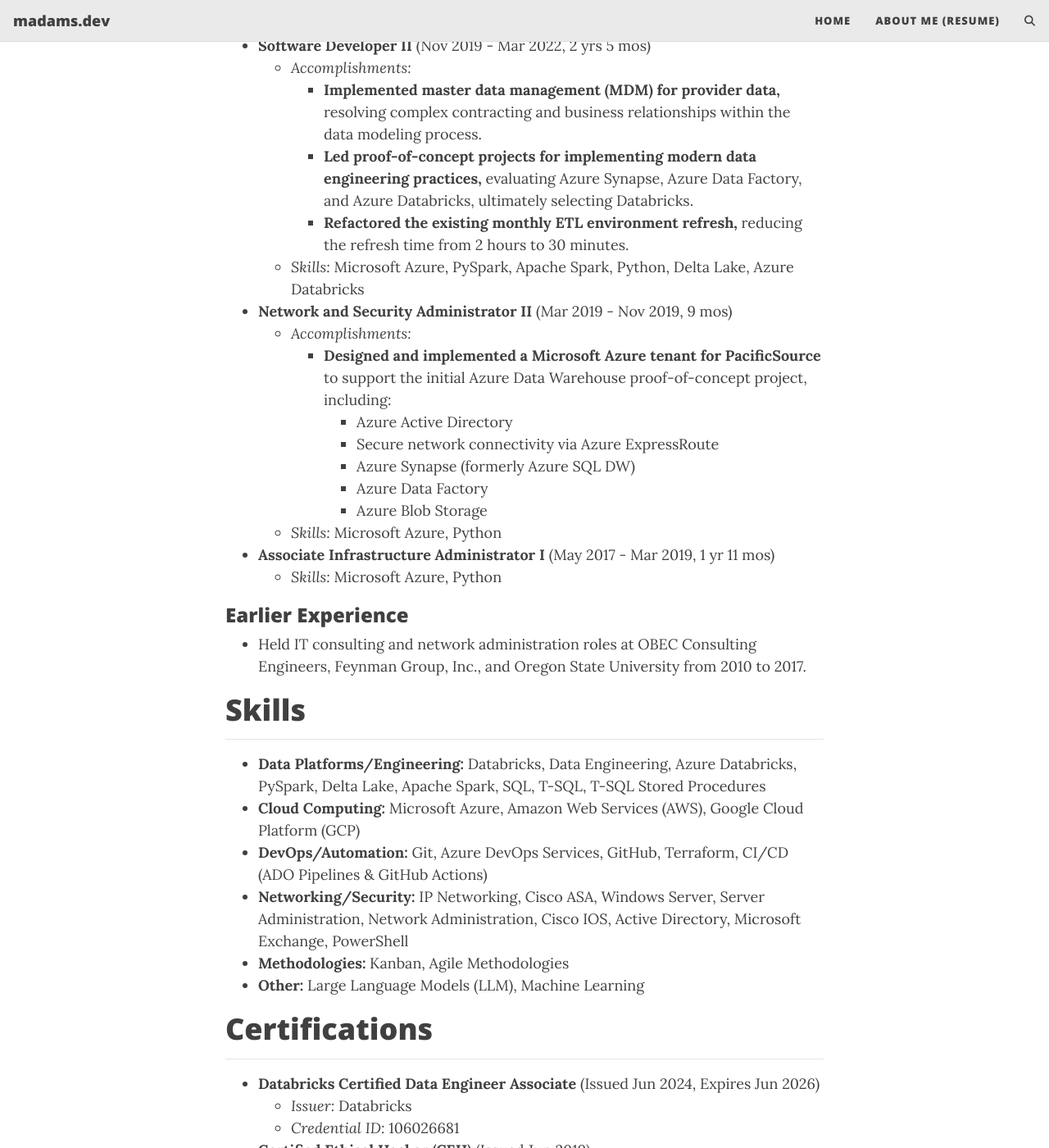
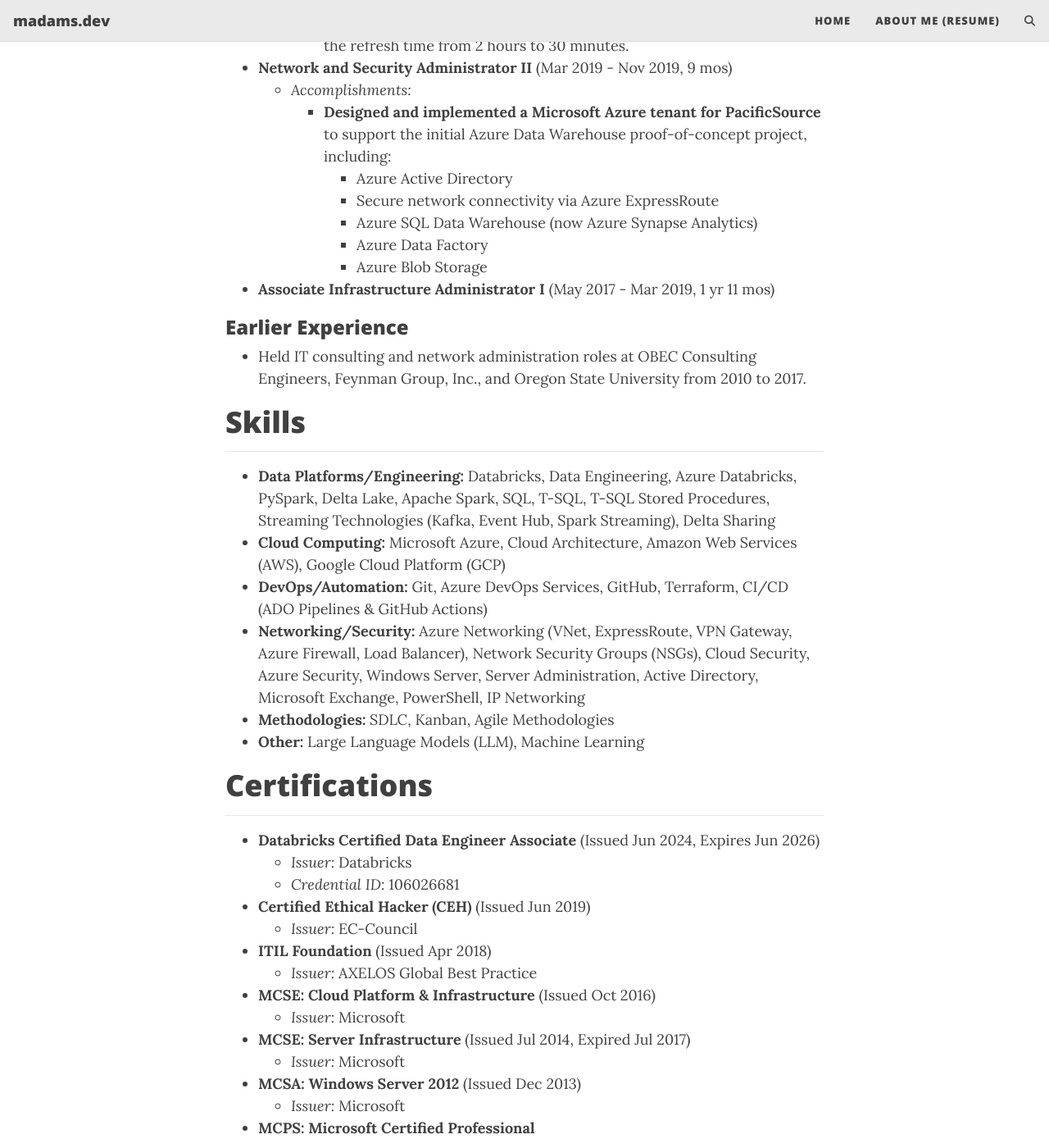
Before and after one commit to sysopmatt/madams-dev, a Jekyll site: the page built from aboutme.md, in a window 1280 px wide and 1400 px high, scrolled down 1664 px. Shown: the whole window at 82% size. Built offline with Jekyll 4.4.1, drawn with Linux system fonts in a browser that asks for light colours; comment, search, counter and statistics services are not loaded; some of the changed text lies outside the part shown.

Commit message:
Update aboutme.md

```diff
--- a/aboutme.md
+++ b/aboutme.md
@@ -29,32 +29,27 @@
 
 *   **Senior Data Platforms Developer** (Jun 2024 - Present)
     *   _Accomplishments:_
-        *   **Lead Data Platform Steering committee,** providing oversight and governance to the data platform.
+        *   **Lead Data Platform Governance committee,** providing oversight and governance to the data platform.
         *   **Migrating core data platform from nightly refresh to real-time data ingestion** via streaming (Delta Live Tables, Spark Structured Streaming, Redis Cache, Kafka, Azure Event Hub, custom real-time APIs).
-    *   _Skills:_ Further developed expertise in Spark and Azure Databricks, streaming pub/sub messaging services, and gained experience with Terraform and Azure DevOps build pipelines as well as GitHub Actions.
 *   **Software Developer III** (Mar 2022 - Jun 2024, 2 yrs 4 mos)
     *   _Accomplishments:_
         *   **Spearheaded the Data Platform Modernization** as technical lead for a team of 12 engineers.
         *   **Converted 600 code packages,** ranging from 1,000 to 20,000 lines of code each.
         *   **Achieved a 4x reduction in nightly ETL processing time.**
-    *   _Skills:_ Apache Spark, Databricks, Python, PySpark, Data Engineering, Azure Databricks, SQL, Delta Lake, Microsoft Azure, Cloud Architecture, Git, Azure DevOps Services, CI/CD, SDLC, Delta Sharing, Cloud Security, Azure Security, Large Language Models (LLM), Machine Learning, Kanban, Agile Methodologies
 *   **Software Developer II** (Nov 2019 - Mar 2022, 2 yrs 5 mos)
     *   _Accomplishments:_
         *   **Implemented master data management (MDM) for provider data,** resolving complex contracting and business relationships within the data modeling process.
         *   **Led proof-of-concept projects for implementing modern data engineering practices,** evaluating Azure Synapse, Azure Data Factory, and Azure Databricks, ultimately selecting Databricks.
         *   **Refactored the existing monthly ETL environment refresh,** reducing the refresh time from 2 hours to 30 minutes.
-    *   _Skills:_ Microsoft Azure, PySpark, Apache Spark, Python, Delta Lake, Azure Databricks
 *   **Network and Security Administrator II** (Mar 2019 - Nov 2019, 9 mos)
     *   _Accomplishments:_
         *   **Designed and implemented a Microsoft Azure tenant for PacificSource** to support the initial Azure Data Warehouse proof-of-concept project, including:
             *   Azure Active Directory
             *   Secure network connectivity via Azure ExpressRoute
-            *   Azure Synapse (formerly Azure SQL DW)
+            *   Azure SQL Data Warehouse (now Azure Synapse Analytics)
             *   Azure Data Factory
             *   Azure Blob Storage
-    *   _Skills:_ Microsoft Azure, Python
 *   **Associate Infrastructure Administrator I** (May 2017 - Mar 2019, 1 yr 11 mos)
-    *   _Skills:_ Microsoft Azure, Python
 
 ### Earlier Experience
 
@@ -64,11 +59,11 @@
 
 ---
 
-*   **Data Platforms/Engineering:** Databricks, Data Engineering, Azure Databricks, PySpark, Delta Lake, Apache Spark, SQL, T-SQL, T-SQL Stored Procedures
-*   **Cloud Computing:** Microsoft Azure, Amazon Web Services (AWS), Google Cloud Platform (GCP)
+*   **Data Platforms/Engineering:** Databricks, Data Engineering, Azure Databricks, PySpark, Delta Lake, Apache Spark, SQL, T-SQL, T-SQL Stored Procedures, Streaming Technologies (Kafka, Event Hub, Spark Streaming), Delta Sharing
+*   **Cloud Computing:** Microsoft Azure, Cloud Architecture, Amazon Web Services (AWS), Google Cloud Platform (GCP)
 *   **DevOps/Automation:** Git, Azure DevOps Services, GitHub, Terraform, CI/CD (ADO Pipelines & GitHub Actions)
-*   **Networking/Security:** IP Networking, Cisco ASA, Windows Server, Server Administration, Network Administration, Cisco IOS, Active Directory, Microsoft Exchange, PowerShell
-*   **Methodologies:** Kanban, Agile Methodologies
+*   **Networking/Security:** Azure Networking (VNet, ExpressRoute, VPN Gateway, Azure Firewall, Load Balancer), Network Security Groups (NSGs), Cloud Security, Azure Security, Windows Server, Server Administration, Active Directory, Microsoft Exchange, PowerShell, IP Networking
+*   **Methodologies:** SDLC, Kanban, Agile Methodologies
 *   **Other:** Large Language Models (LLM), Machine Learning
 
 # Certifications
```
Also changed, not shown: other parts of aboutme.md (+3 -3 lines).
